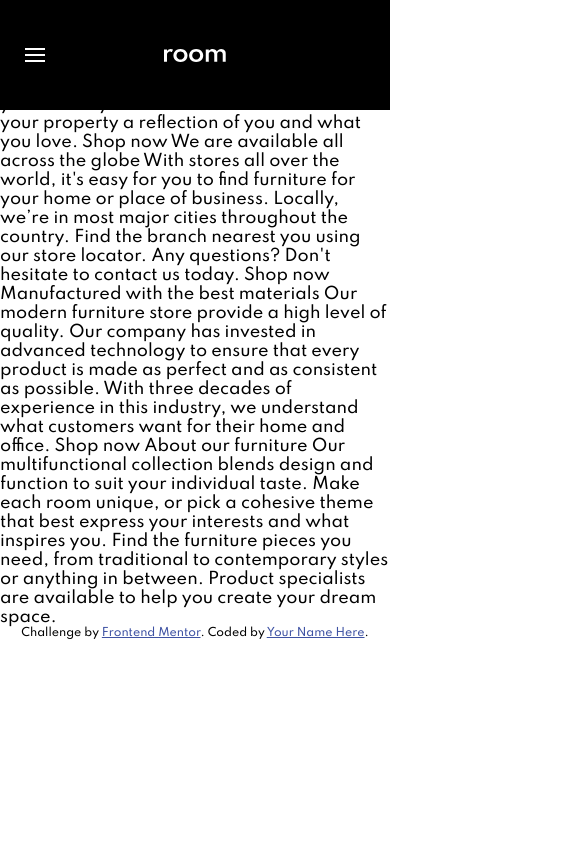
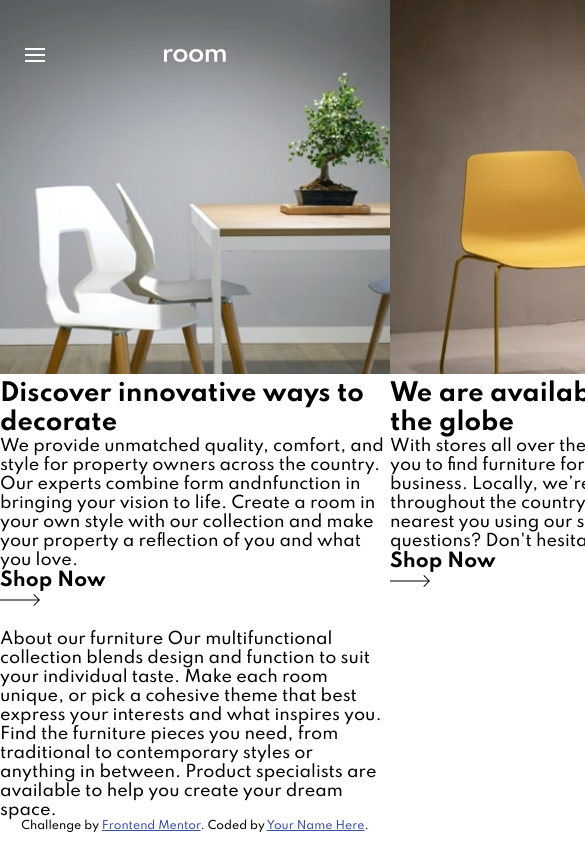
Before and after one commit to Breckles/room-homepage, an Angular app: page / in a window 390 px wide. Shown: the top 844 px of the page, 585 px wide, since content can reach past the window. Built offline with nearby package versions, Linux system fonts and the light colour scheme.

Commit message:
- created spinner component - marked up the spinner component - implemented responsive images through html

```diff
--- a/src/app/app.component.html
+++ b/src/app/app.component.html
@@ -1,30 +1,9 @@
 <app-header></app-header>
-<main></main>
+<main>
+  <app-spinner></app-spinner>
+</main>
 
 
-Discover innovative ways to decorate
-
-We provide unmatched quality, comfort, and style for property owners across the country.
-Our experts combine form andnfunction in bringing your vision to life. Create a room in your
-own style with our collection and make your property a reflection of you and what you love.
-
-Shop now
-
-We are available all across the globe
-
-With stores all over the world, it's easy for you to find furniture for your home or place of business.
-Locally, we’re in most major cities throughout the country. Find the branch nearest you using our
-store locator. Any questions? Don't hesitate to contact us today.
-
-Shop now
-
-Manufactured with the best materials
-
-Our modern furniture store provide a high level of quality. Our company has invested in advanced technology
-to ensure that every product is made as perfect and as consistent as possible. With three decades of
-experience in this industry, we understand what customers want for their home and office.
-
-Shop now
 
 About our furniture
 
--- a/src/app/app.component.scss
+++ b/src/app/app.component.scss
@@ -7,3 +7,7 @@
 .attribution a {
   color: hsl(228, 45%, 44%);
 }
+
+app-spinner {
+  width: 100vw;
+}
--- a/src/app/app.module.ts
+++ b/src/app/app.module.ts
@@ -4,11 +4,13 @@ import { NgModule } from '@angular/core';
 import { AppRoutingModule } from './app-routing.module';
 import { AppComponent } from './app.component';
 import { HeaderComponent } from './header/header.component';
+import { SpinnerComponent } from './spinner/spinner.component';
 
 @NgModule({
   declarations: [
     AppComponent,
-    HeaderComponent
+    HeaderComponent,
+    SpinnerComponent
   ],
   imports: [
     BrowserModule,
--- a/src/app/header/header.component.scss
+++ b/src/app/header/header.component.scss
@@ -9,7 +9,7 @@ header#headerWrapper {
   width: 100%;
   height: var(--header-height);
 
-  background-color: black;
+  // background-color: black;
 }
 
 button#menuToggle {
--- /dev/null
+++ b/src/app/spinner/spinner-item.model.ts
@@ -0,0 +1,56 @@
+export class SpinnerItem {
+  private _desktopImagePath: string;
+  private _mobileImagePath: string;
+  private _imageAltText: string;
+  private _titleText: string;
+  private _articleText: string;
+
+  constructor(
+    desktopImagePath: string,
+    mobileImagePath: string,
+    imageAltText: string,
+    titleText: string,
+    articleText: string
+  ) {
+    this._desktopImagePath = desktopImagePath;
+    this._mobileImagePath = mobileImagePath;
+    this._imageAltText = imageAltText;
+    this._titleText = titleText;
+    this._articleText = articleText;
+  }
+
+  public get desktopImagePath(): string {
+    return this._desktopImagePath;
+  }
+  public set desktopImagePath(value: string) {
+    this._desktopImagePath = value;
+  }
+
+  public get mobileImagePath(): string {
+    return this._mobileImagePath;
+  }
+  public set mobileImagePath(value: string) {
+    this._mobileImagePath = value;
+  }
+
+  public get imageAltText(): string {
+    return this._imageAltText;
+  }
+  public set imageAltText(value: string) {
+    this._imageAltText = value;
+  }
+
+  public get titleText(): string {
+    return this._titleText;
+  }
+  public set titleText(value: string) {
+    this._titleText = value;
+  }
+
+  public get articleText(): string {
+    return this._articleText;
+  }
+  public set articleText(value: string) {
+    this._articleText = value;
+  }
+}
--- /dev/null
+++ b/src/app/spinner/spinner.component.html
@@ -0,0 +1,25 @@
+<div id="spinnerWrapper">
+  <ul id='spinnerItems'>
+    <li *ngFor='let item of items'
+        class="spinnerItem">
+      <div class="imageContainer">
+        <img srcset="{{item.mobileImagePath}} 375w,
+                     {{item.desktopImagePath}} 840w"
+             sizes="(max-width: 740px) 375px,
+                            840px"
+             alt="{{item.imageAltText}}">
+      </div>
+      <div class="infoContainer">
+        <h2>{{item.titleText}}</h2>
+        <p>{{item.articleText}}</p>
+      </div>
+      <div class="shopNow">
+        <h3>Shop Now</h3>
+        <a href="#">
+          <img src="../../assets/images/icon-arrow.svg"
+               alt="A black arrow pointing right">
+        </a>
+      </div>
+    </li>
+  </ul>
+</div>
--- /dev/null
+++ b/src/app/spinner/spinner.component.scss
@@ -0,0 +1,23 @@
+#spinnerWrapper {
+  width: 100%;
+  height: 100%;
+}
+
+ul#spinnerItems {
+  display: flex;
+  width: 100%;
+
+  list-style-type: none;
+
+  li.spinnerItem {
+    width: 100%;
+    flex: 1;
+
+    div.imageContainer {
+      img {
+        width: 100vw;
+        object-fit: cover;
+      }
+    }
+  }
+}
--- /dev/null
+++ b/src/app/spinner/spinner.component.ts
@@ -0,0 +1,38 @@
+import { Component, OnInit } from '@angular/core';
+
+import { SpinnerItem } from './spinner-item.model';
+
+@Component({
+  selector: 'app-spinner',
+  templateUrl: './spinner.component.html',
+  styleUrls: ['./spinner.component.scss'],
+})
+export class SpinnerComponent implements OnInit {
+  public items = [
+    new SpinnerItem(
+      '../../assets/images/desktop-image-hero-1.jpg',
+      '../../assets/images/mobile-image-hero-1.jpg',
+      'Stylish white chairs around a table with a Banzai tree in its center',
+      'Discover innovative ways to decorate',
+      'We provide unmatched quality, comfort, and style for property owners across the country. Our experts combine form andnfunction in bringing your vision to life. Create a room in your own style with our collection and make your property a reflection of you and what you love.'
+    ),
+    new SpinnerItem(
+      '../../assets/images/desktop-image-hero-2.jpg',
+      '../../assets/images/mobile-image-hero-2.jpg',
+      'Three chairs, one yellow, one mint, and one white',
+      'We are available all across the globe',
+      "With stores all over the world, it's easy for you to find furniture for your home or place of business. Locally, we’re in most major cities throughout the country. Find the branch nearest you using our store locator. Any questions? Don't hesitate to contact us today."
+    ),
+    new SpinnerItem(
+      '../../assets/images/desktop-image-hero-3.jpg',
+      '../../assets/images/mobile-image-hero-3.jpg',
+      'A black, metal, unfolded folding chair in front of a grey background',
+      'Manufactured with the best materials',
+      'Our modern furniture store provide a high level of quality. Our company has invested in advanced technology to ensure that every product is made as perfect and as consistent as possible. With three decades of experience in this industry, we understand what customers want for their home and office.'
+    ),
+  ];
+
+  constructor() {}
+
+  ngOnInit(): void {}
+}
```
